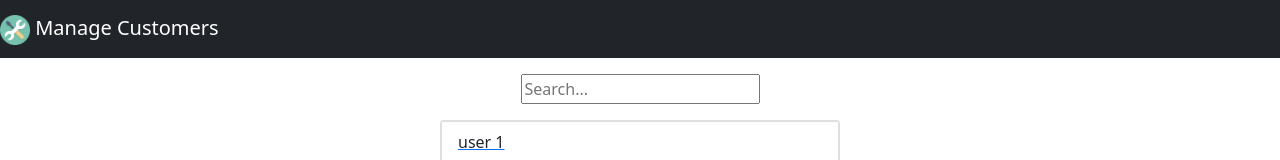
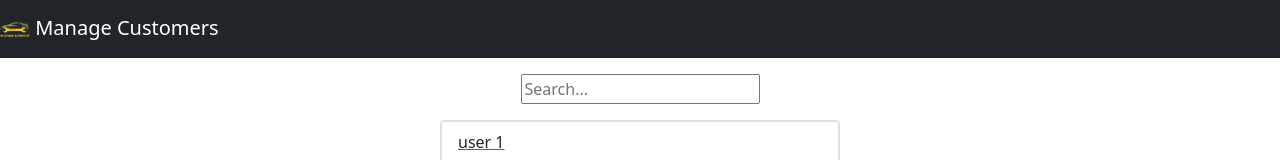
Before and after one commit to aliwtw/314, a React (Create React App) app: page /service/userList in a window 1280 px wide. Shown: the top 160 px of the page. Built offline with nearby package versions, Linux system fonts and the light colour scheme; no server answers; sample sign-in values are in the browser's storage.

Commit message:
logo change

```diff
--- a/src/ServiceCentrePath/userDetail.js
+++ b/src/ServiceCentrePath/userDetail.js
@@ -9,7 +9,7 @@ function UserDetail()
 		<div>
 			<Navbar bg="dark" variant="dark">
 			  <Navbar.Brand href="/service">
-				<img src={IMAGES.wrench} alt="companyLogo" className="companyLogo"/>{' '}
+				<img src={IMAGES.logo} alt="companyLogo" className="companyLogo"/>{' '}
 				<span> Roadside Assistance  </span>
 			  </Navbar.Brand>
 		  </Navbar>
--- a/src/ServiceCentrePath/userList.js
+++ b/src/ServiceCentrePath/userList.js
@@ -9,7 +9,7 @@ function UserList ()
 	<>
 	  <Navbar bg="dark" variant="dark">
 		  <Navbar.Brand href="/service">
-			<img src={IMAGES.wrench} alt="companyLogo" className="companyLogo"/>{' '}
+			<img src={IMAGES.logo} alt="companyLogo" className="companyLogo"/>{' '}
 			<span> Manage Customers </span>
 		  </Navbar.Brand>
 	  </Navbar>
```
